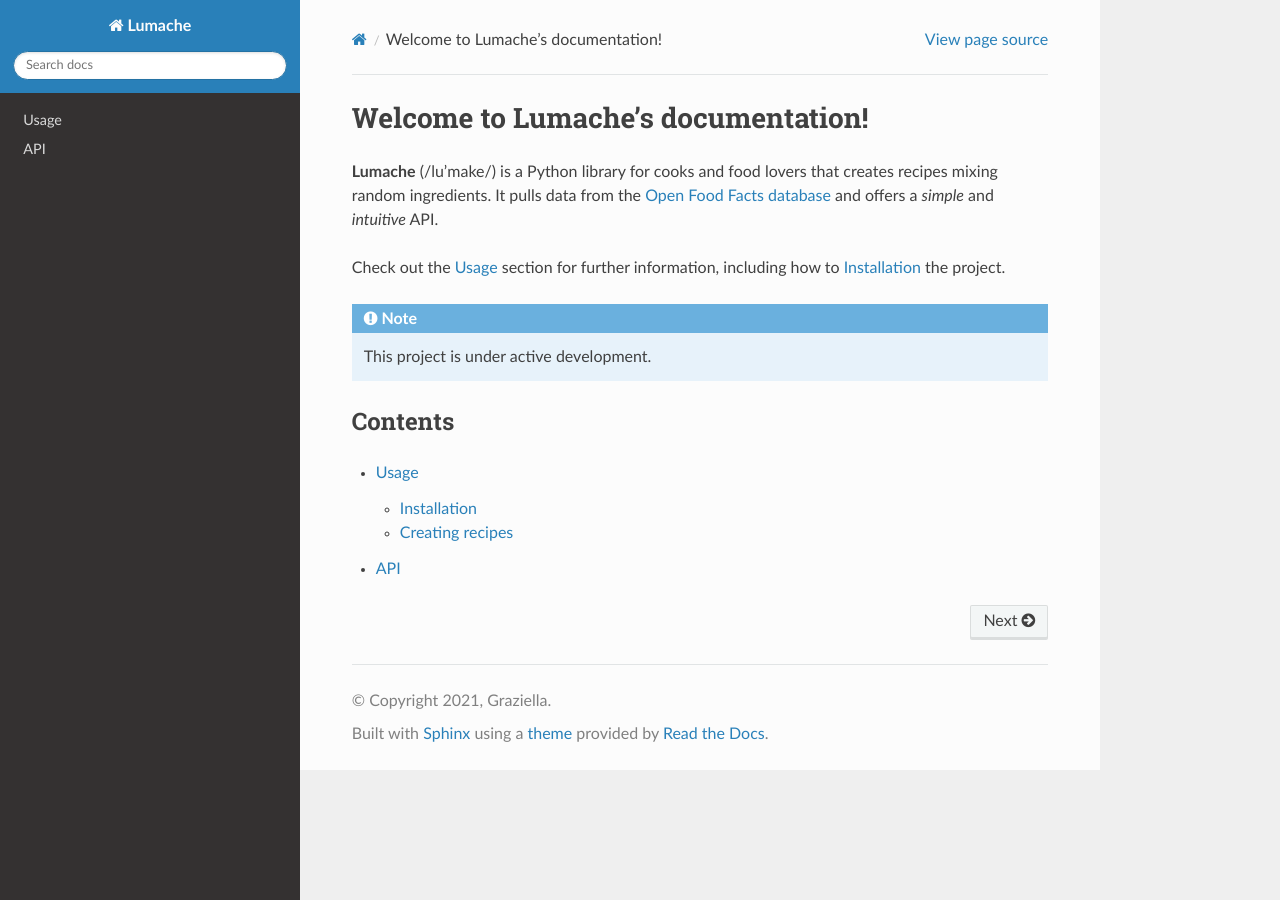
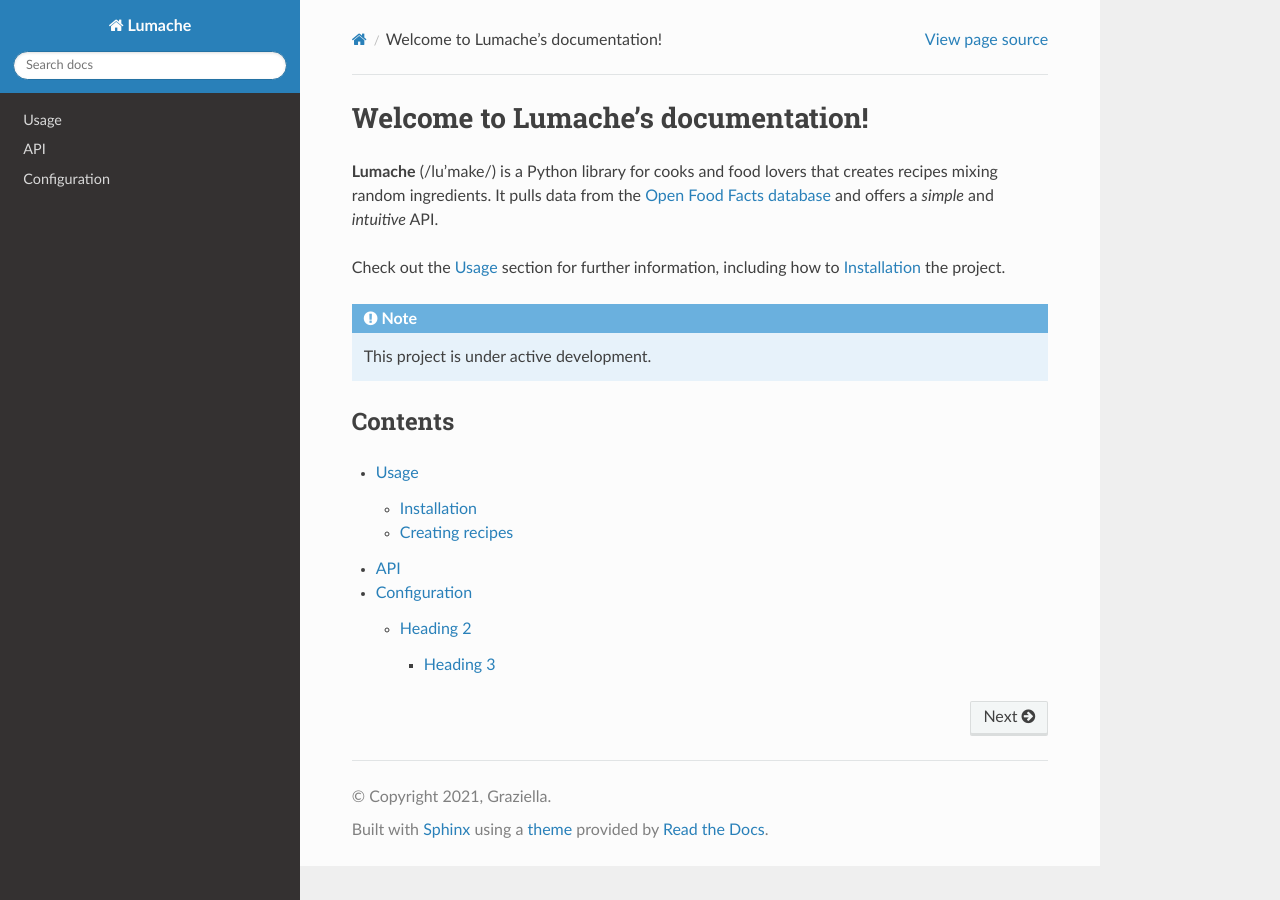
Before and after one commit to twtsession/docsascode, a Sphinx documentation site: the page built from docs/source/index.rst, in a window 1280 px wide. Built offline with Sphinx 7.4.7 and the Read the Docs theme 3.1.0, drawn with Linux system fonts in a browser that asks for light colours.

Commit message:
added config changes

```diff
--- /dev/null
+++ b/docs/source/config.rst
@@ -0,0 +1,12 @@
+Configuration
+=============
+
+Heading 2
+----------
+
+Sample Text
+
+Heading 3
+~~~~~~~~~~
+
+Sample Text
--- a/docs/source/index.rst
+++ b/docs/source/index.rst
@@ -20,3 +20,4 @@ Contents
 
    usage
    api
+   config
```
